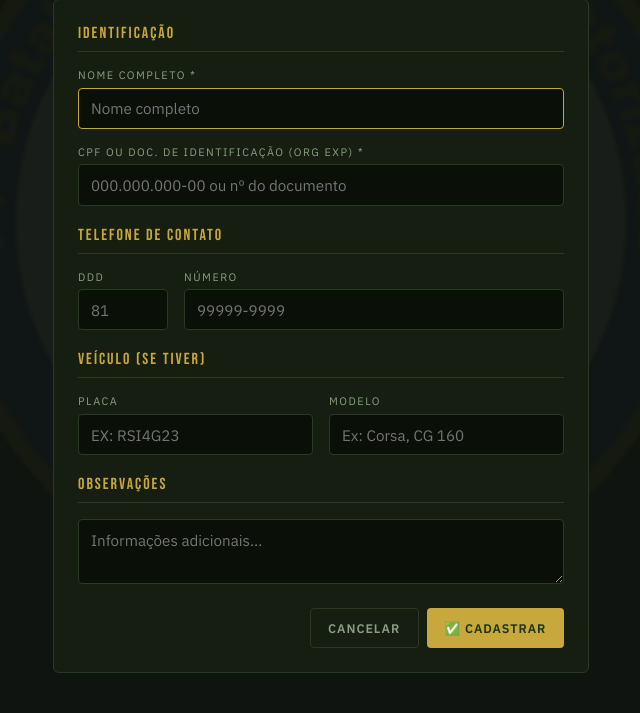
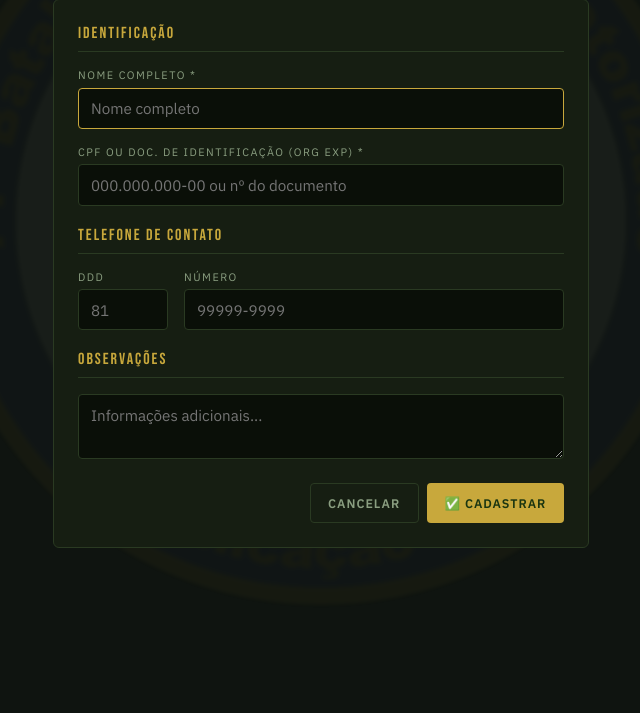
Before and after one commit to jeansprogrammer/71bimtz_sistemaRP, a Flask app: page /cadastro in a window 1280 px wide. Shown: the part 179-892 px from the top of the page, without its empty margins (319-959 px from the left). After the commit the page ends 727 px from the top, so only its background shows below. Run offline with Flask 3, Linux system fonts and the light colour scheme; the visitor is signed in with stand-in values (Sample User, id 1).

Commit message:
Remoção do campo veiculos

```diff
--- a/app.py
+++ b/app.py
@@ -14,7 +14,7 @@ app.secret_key = os.environ.get("SECRET_KEY", "dev-secret-troque-em-producao")
 app.config.update(
     SESSION_COOKIE_HTTPONLY=True,
     SESSION_COOKIE_SAMESITE="Lax",
-    SESSION_COOKIE_SECURE=os.environ.get("VERCEL") == "1",  # https só em produção
+    SESSION_COOKIE_SECURE=os.environ.get("VERCEL") == "1",
 )
 
 init_db()
@@ -66,6 +66,15 @@ def usuarios():
     return render_template('usuarios.html', usuarios=listar_usuarios(), erro=erro)
 
 
+@app.route('/usuarios/excluir/<username>', methods=['POST'])
+@login_required
+def usuarios_excluir(username):
+    if username.strip().lower() == session.get('username'):
+        return jsonify({'ok': False, 'erro': 'Você não pode excluir seu próprio usuário'})
+    ok, msg = excluir_usuario(username)
+    return jsonify({'ok': ok, 'erro': None if ok else msg})
+
+
 # ── ROTAS ─────────────────────────────────────────────────────────────────
 
 @app.route('/')
@@ -80,7 +89,7 @@ def relacao():
     conn = get_db()
     servico = get_servico_aberto(conn)
     entradas = [row_to_dict(r) for r in conn.execute('''
-        SELECT r.*, p.nome, p.cpf, p.ddd, p.telefone, p.veiculo
+        SELECT r.*, p.nome, p.cpf, p.ddd, p.telefone
         FROM relacao_dia r JOIN pessoas p ON p.id = r.pessoa_id
         WHERE r.servico_id = ? ORDER BY r.id
     ''', (servico['id'],)).fetchall()]
@@ -104,10 +113,7 @@ def pessoas():
     return render_template('pessoas.html', pessoas=lista)
 
 
-@app.route('/imprimir')
-@app.route('/imprimir/<int:servico_id>')
-@login_required
-def imprimir(servico_id=None):
+def _montar_contexto_imprimir(servico_id=None):
     conn = get_db()
     if servico_id is None:
         servico = get_servico_aberto(conn)
@@ -116,20 +122,27 @@ def imprimir(servico_id=None):
         servico = row_to_dict(s) if s else get_servico_aberto(conn)
 
     entradas = [row_to_dict(r) for r in conn.execute('''
-        SELECT r.*, p.nome, p.cpf, p.ddd, p.telefone, p.veiculo
+        SELECT r.*, p.nome, p.cpf, p.ddd, p.telefone
         FROM relacao_dia r JOIN pessoas p ON p.id = r.pessoa_id
         WHERE r.servico_id = ? ORDER BY r.id
     ''', (servico['id'],)).fetchall()]
     conn.close()
 
     info = formatar_data_extenso(servico['data_inicio'])
-    return render_template('imprimir.html', entradas=entradas, servico=servico, **info)
+    return dict(entradas=entradas, servico=servico, **info)
+
+
+@app.route('/imprimir')
+@app.route('/imprimir/<int:servico_id>')
+@login_required
+def imprimir(servico_id=None):
+    ctx = _montar_contexto_imprimir(servico_id)
+    return render_template('imprimir.html', **ctx)
 
 
 @app.route('/config', methods=['GET', 'POST'])
 @login_required
 def config():
-    # Placeholder mantido do projeto original (assinatura Cmt da Guarda), se já existir no seu fluxo
     return render_template('config.html', cmt_guarda_nome='')
 
 
@@ -172,8 +185,8 @@ def salvar_pessoa():
     tel_formatado = formatar_telefone(d.get('telefone', ''))
     conn = get_db()
     try:
-        cur = conn.execute('INSERT INTO pessoas (nome,cpf,ddd,telefone,veiculo,observacao) VALUES (?,?,?,?,?,?)',
-            (d['nome'], cpf_formatado, d.get('ddd', ''), tel_formatado, d.get('veiculo', ''), d.get('observacao', '')))
+        conn.execute('INSERT INTO pessoas (nome,cpf,ddd,telefone,observacao) VALUES (?,?,?,?,?)',
+            (d['nome'], cpf_formatado, d.get('ddd', ''), tel_formatado, d.get('observacao', '')))
         conn.commit()
         conn.close()
         return jsonify({'ok': True})
@@ -192,8 +205,8 @@ def editar_pessoa():
     tel_formatado = formatar_telefone(d.get('telefone', ''))
     conn = get_db()
     try:
-        conn.execute('UPDATE pessoas SET nome=?,cpf=?,ddd=?,telefone=?,veiculo=?,observacao=? WHERE id=?',
-            (d['nome'], cpf_formatado, d.get('ddd', ''), tel_formatado, d.get('veiculo', ''), d.get('observacao', ''), d['id']))
+        conn.execute('UPDATE pessoas SET nome=?,cpf=?,ddd=?,telefone=?,observacao=? WHERE id=?',
+            (d['nome'], cpf_formatado, d.get('ddd', ''), tel_formatado, d.get('observacao', ''), d['id']))
         conn.commit()
         conn.close()
         return jsonify({'ok': True})
@@ -283,25 +296,6 @@ def fechar_servico():
     return jsonify({'ok': True})
 
 
-# ── BOOTSTRAP: criação do primeiro usuário em produção (remover/desativar após uso) ──
-
-# @app.route('/bootstrap-admin')
-# def bootstrap_admin():
-#     token = request.args.get('token', '')
-#     esperado = os.environ.get('BOOTSTRAP_TOKEN', '')
-#     if not esperado or token != esperado:
-#         return "Acesso negado", 403
-
-#     username = request.args.get('username', '').strip()
-#     senha = request.args.get('senha', '').strip()
-#     if not username or not senha:
-#         return "Uso: /bootstrap-admin?token=XXX&username=admin&senha=senha123", 400
-
-#     ok, msg = criar_usuario(username, senha)
-#     if ok:
-#         return f"Usuário '{username}' criado com sucesso!"
-#     return f"Erro: {msg}", 400
-
 # ── CLI: criação do primeiro usuário ────────────────────────────────────
 
 def _comando_criar_usuario():
--- a/templates/cadastro.html
+++ b/templates/cadastro.html
@@ -31,18 +31,6 @@
             </div>
         </div>
 
-        <div class="card-title" style="margin-top:1.25rem;">Veículo (se tiver)</div>
-        <div class="form-grid" style="grid-template-columns:1fr 1fr;">
-            <div class="form-group">
-                <label>Placa</label>
-                <input type="text" id="placa" placeholder="Ex: RSI4G23" style="text-transform:uppercase;" maxlength="8">
-            </div>
-            <div class="form-group">
-                <label>Modelo</label>
-                <input type="text" id="modelo" placeholder="Ex: Corsa, CG 160">
-            </div>
-        </div>
-
         <div class="card-title" style="margin-top:1.25rem;">Observações</div>
         <div class="form-group">
             <textarea id="observacao" placeholder="Informações adicionais..."></textarea>
@@ -64,19 +52,14 @@ document.getElementById('cpf').addEventListener('input', function(){
         this.value=v;
     }
 });
-document.getElementById('placa').addEventListener('input', function(){ this.value = this.value.toUpperCase(); });
 async function salvar(){
     const nome=document.getElementById('nome').value.trim();
     const cpf=document.getElementById('cpf').value.trim();
     if(!nome||!cpf){toast('Nome e CPF/Doc são obrigatórios',true);return;}
-    const placa=document.getElementById('placa').value.trim();
-    const modelo=document.getElementById('modelo').value.trim();
-    const veiculo = placa && modelo ? `${placa} - ${modelo}` : placa || modelo;
     const r=await api('/api/salvar_pessoa',{
         nome, cpf,
         ddd: document.getElementById('ddd').value.trim(),
         telefone: document.getElementById('telefone').value.trim(),
-        veiculo,
         observacao: document.getElementById('observacao').value.trim(),
     });
     if(r.ok){toast('Cadastrado!');setTimeout(()=>window.location.href='/pessoas',700);}
```
Also changed, not shown: templates/imprimir.html (+4 -4 lines), templates/pessoas.html (+1 -15 lines).
